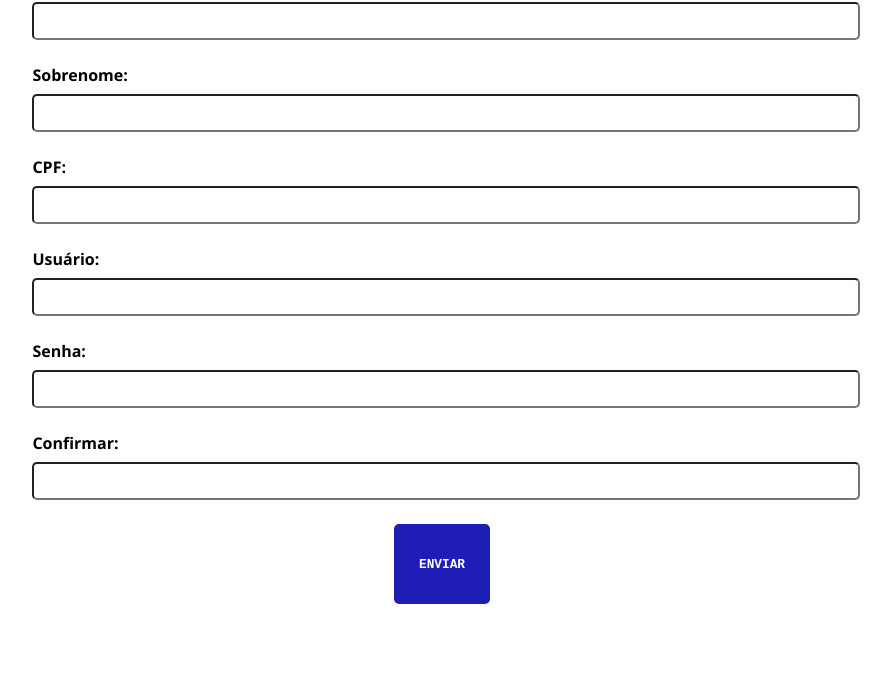
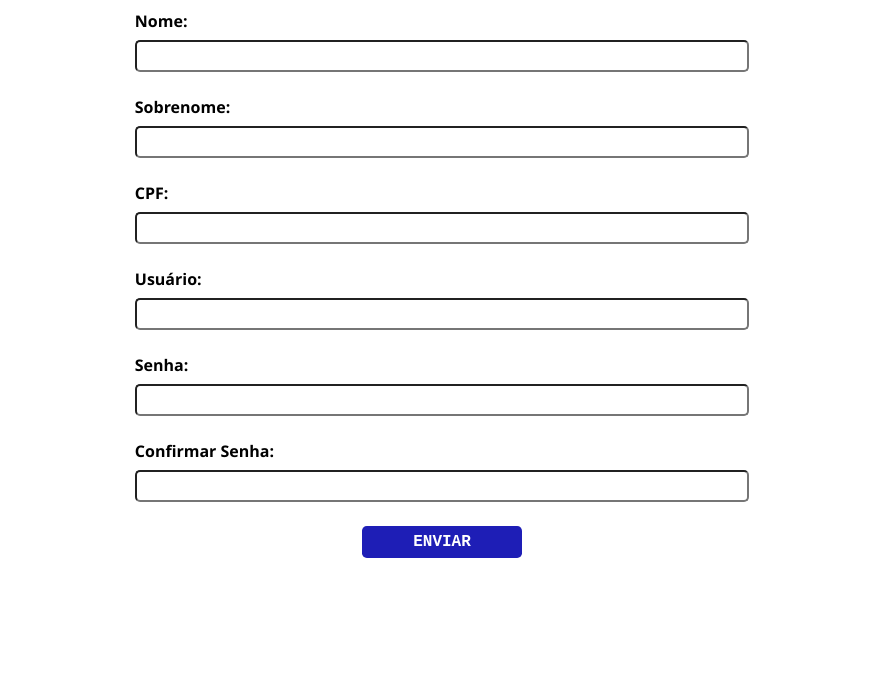
Before and after one commit to bcaua321/validando-form, a plain HTML site: page index.html in a window 1280 px wide. Shown: the part 140-828 px from the top of the page, without its empty margins (198-1089 px from the left). After the commit the page ends 800 px from the top, so only its background shows below. Drawn offline with Linux system fonts and the light colour scheme.

Commit message:
Melhorando o codigo css

```diff
--- a/index.html
+++ b/index.html
@@ -8,50 +8,51 @@
   <link rel="stylesheet" href="style.css">
 </head>
 <body>
-  <div class="container">
-    <section class="conteudo">
-      <form action="#"  class="main">
-        <h1 class="main__titulo">Formulário de Cadastro</h1>
+  <div class="conteudo">
+    <form action="/" class="main" id="form">
+      <h1 class="main__titulo">Formulário de Cadastro</h1>
         <div class="campo">
           <label for="nome">
             Nome:
-            <input type="text" id="nome">
+            <input type="text" id="nome" class="input">
           </label>
         </div>
         <div class="campo">
           <label for="sobrenome">
             Sobrenome:
           </label>
-          <input type="text" id="sobrenome">
+          <input type="text" id="sobrenome" class="input">
         </div>
         <div class="campo">
           <label for="cpf">
             CPF:
           </label>
-          <input type="text" id="cpf">
+          <input type="text" id="cpf" class="input">
         </div>
         <div class="campo">
           <label for="user">
             Usuário:
           </label>
-          <input type="text" id="user">
+          <input type="text" id="user" class="input">
         </div>
         <div class="
-        campo">
+          campo">
           <label for="senha">
             Senha:
           </label>
-          <input type="password" id="senha">
+          <input type="password" id="senha" class="input">
         </div>
         <div class="campo">
           <label for="senha-confirm">
-            Confirmar:
+            Confirmar Senha:
           </label>
-          <input type="password" id="senha-confirm">
-        </div>
-        <input type="submit" value="enviar" class="enviar">
-      </form>
-    </section>
+        <input type="password" id="senha-confirm" class="input">
+      </div>
+      <div>
+        <input type="submit" class="enviar" value="enviar">
+      </div>
+    </form>
   </div>
+  <script src="./main.js"></script>
 </body>
 </html>
--- /dev/null
+++ b/main.js
@@ -0,0 +1,29 @@
+class ValidaFormulario{
+  constructor(){
+    this.formulario = document.getElementById('form');
+    this.eventos();
+  }
+
+  eventos(){
+    this.formulario.addEventListener('submit', (e) => {
+      this.handleSubmit(e);
+    });
+  }
+
+  handleSubmit(e){
+    e.preventDefault();
+    const name = document.querySelector('#nome');
+    const pass = document.querySelector('#senha');
+    const passConfirm = document.querySelector('#senha-confirm');
+
+    if(pass.value !== passConfirm.value){
+      console.log('As senhas não coicidem');
+    }
+    else {
+      console.log('As senhas coicidem');
+    }
+  }
+
+}
+
+const valida = new ValidaFormulario();
--- a/style.css
+++ b/style.css
@@ -2,26 +2,19 @@ body {
   font-family: 'Segoe UI', Tahoma, Geneva, Verdana, sans-serif;
   margin: 0;
   height: 100vh;
+  width: 100vw;
 }
 
-.container {
-  width: 100vw;
-  height: 100vh;
-}
-
-.conteudo{
-  height: 100vh;
-  display: flex;
-  justify-content: center;
-  align-items: center;
+.conteudo {
+  width: 80%;
+  margin: 0 auto;
+  padding: 2rem;
 }
 
 .main {
   width: 80%;
-  height: 100%;
   padding: 2rem 0 1.5rem;
-  margin: 2rem 3rem;
-  background-color: #FFF;
+  margin: 0 auto;
 
   display: flex;
   flex-direction: column;
@@ -34,24 +27,21 @@ body {
 }
 
 .campo {
-  width: 80%;
-  margin: 0.5rem;
-}
-
-label {
-  width: 100%;
+  width: 75%;
   display: block;
   margin: 0 auto;
   font-weight: 600;
 }
 
-input{
+.input{
+  box-sizing: border-box;
   display: block;
 
   border-radius: 5px;
   height: 2rem;
   width: 100%;
-  margin: 0.5rem 0;
+  text-indent: 1rem;
+  margin: 0.5rem 0 1.5rem;
 
   font-family: 'Courier New', Courier, monospace;
   font-weight: 600;
@@ -64,14 +54,20 @@ input{
   font-size: 0.8rem;
 
   display: block;
-  width: 6rem;
-  height: 5rem;
-  padding: 0.5rem;
-  margin-bottom: 2rem;
+  width: 10rem;
+  height: 2rem;
 
   background-color: rgb(30, 30, 182);
   transition: 500ms;
+
+  text-align: center;
   text-transform: uppercase;
+
+  font-family: 'Courier New', Courier, monospace;
+  font-weight: 600;
+  font-size: 1rem;
+
+  border-radius: 0.3rem;
 }
 
 .enviar:hover {
```
Also changed, not shown: index.js (deleted).
